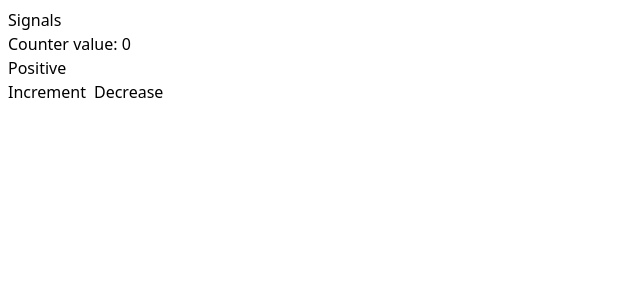
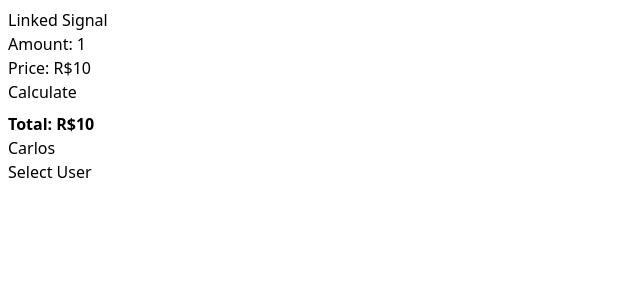
Before and after one commit to Bruno-Calasans/angular, an Angular app: page / in a window 1280 px wide. Shown: the top 300 px of the page, without its empty margins (0-640 px from the left). Built offline with nearby package versions, Linux system fonts and the light colour scheme.

Commit message:
linkedSignal

```diff
--- a/src/app/app.component.html
+++ b/src/app/app.component.html
@@ -18,6 +18,8 @@
 
 <!-- <app-ng-class></app-ng-class> -->
 
-<app-signals></app-signals>
+<!-- <app-signals></app-signals> -->
+
+<app-linked-signal></app-linked-signal>
 
 <router-outlet />
--- a/src/app/app.component.ts
+++ b/src/app/app.component.ts
@@ -10,6 +10,7 @@ import { NgForComponent } from './structural-directives/ng-for/ng-for.component'
 import { NgSwitchComponent } from './structural-directives/ng-switch/ng-switch.component';
 import { NgClassComponent } from './attribute-directives/ng-class/ng-class.component';
 import { SignalsComponent } from './signals/signals.component';
+import { LinkedSignalComponent } from './linked-signal/linked-signal.component';
 
 @Component({
   selector: 'app-root',
@@ -25,7 +26,8 @@ import { SignalsComponent } from './signals/signals.component';
     // NgSwitchComponent
     // NgSwitchComponent,
     // NgClassComponent,
-    SignalsComponent,
+    // SignalsComponent,
+    LinkedSignalComponent,
   ],
   templateUrl: './app.component.html',
   styleUrl: './app.component.css',
--- /dev/null
+++ b/src/app/linked-signal/linked-signal.component.html
@@ -0,0 +1,12 @@
+<div class="p-2">
+  <h1>Linked Signal</h1>
+  <p>Amount: {{ amount() }}</p>
+  <p>Price: R${{ price() }}</p>
+  <button (click)="calculateTotal()">Calculate</button>
+  <p class="mt-2 font-bold">Total: R${{ total() }}</p>
+
+  <div>
+    <p>{{ selectedUserName()?.name || "No selected user" }}</p>
+    <button (click)="setUser(2)">Select User</button>
+  </div>
+</div>
--- /dev/null
+++ b/src/app/linked-signal/linked-signal.component.ts
@@ -0,0 +1,73 @@
+import {
+  Component,
+  WritableSignal,
+  computed,
+  linkedSignal,
+  signal,
+} from '@angular/core';
+
+type User = {
+  id: number;
+  name: string;
+};
+
+@Component({
+  selector: 'app-linked-signal',
+  imports: [],
+  templateUrl: './linked-signal.component.html',
+  styleUrl: './linked-signal.component.css',
+})
+export class LinkedSignalComponent {
+  users: User[] = [
+    {
+      id: 0,
+      name: 'Carlos',
+    },
+    {
+      id: 1,
+      name: 'Fábio',
+    },
+    {
+      id: 2,
+      name: 'James',
+    },
+  ];
+
+  selectedUser: WritableSignal<User | undefined> = signal(this.users[0]);
+
+  selectedUserName = linkedSignal({
+    source: this.selectedUser,
+    computation: (user) => user,
+    equal: (user1, user2) => user1?.id == user2?.id,
+  });
+
+  amount = signal(1);
+  price = signal(10);
+
+  // Computed
+  // Read only
+  // total = computed(() => this.amount() * this.price());
+
+  // linkedSignal
+  // It can be changed
+  // first way - shorthand
+
+  total = linkedSignal(() => this.amount() * this.price());
+
+  // second way - complete syntax
+  // total = linkedSignal({
+  //   source: this.amount,
+  //   computation: (newValue, previous) => {
+  //     console.log(newValue, previous);
+  //     return this.amount() * this.price();
+  //   },
+  // });
+
+  calculateTotal() {
+    this.amount.set(this.amount() + 10);
+  }
+
+  setUser(userId: number) {
+    this.selectedUser.set(this.users.find((user) => user.id === userId));
+  }
+}
```
Also changed, not shown: src/app/linked-signal/linked-signal.component.css (added), 1 other file (tests, documents, lock files or other folders).
